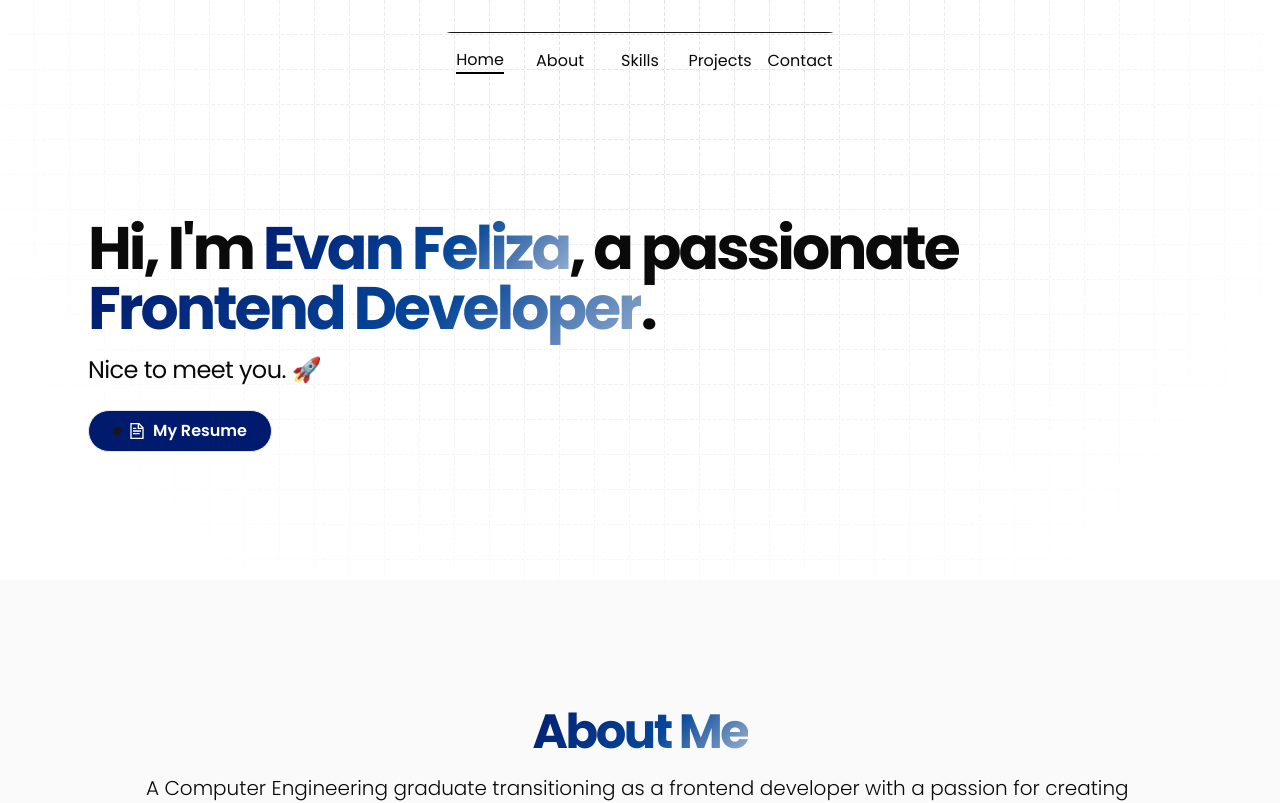
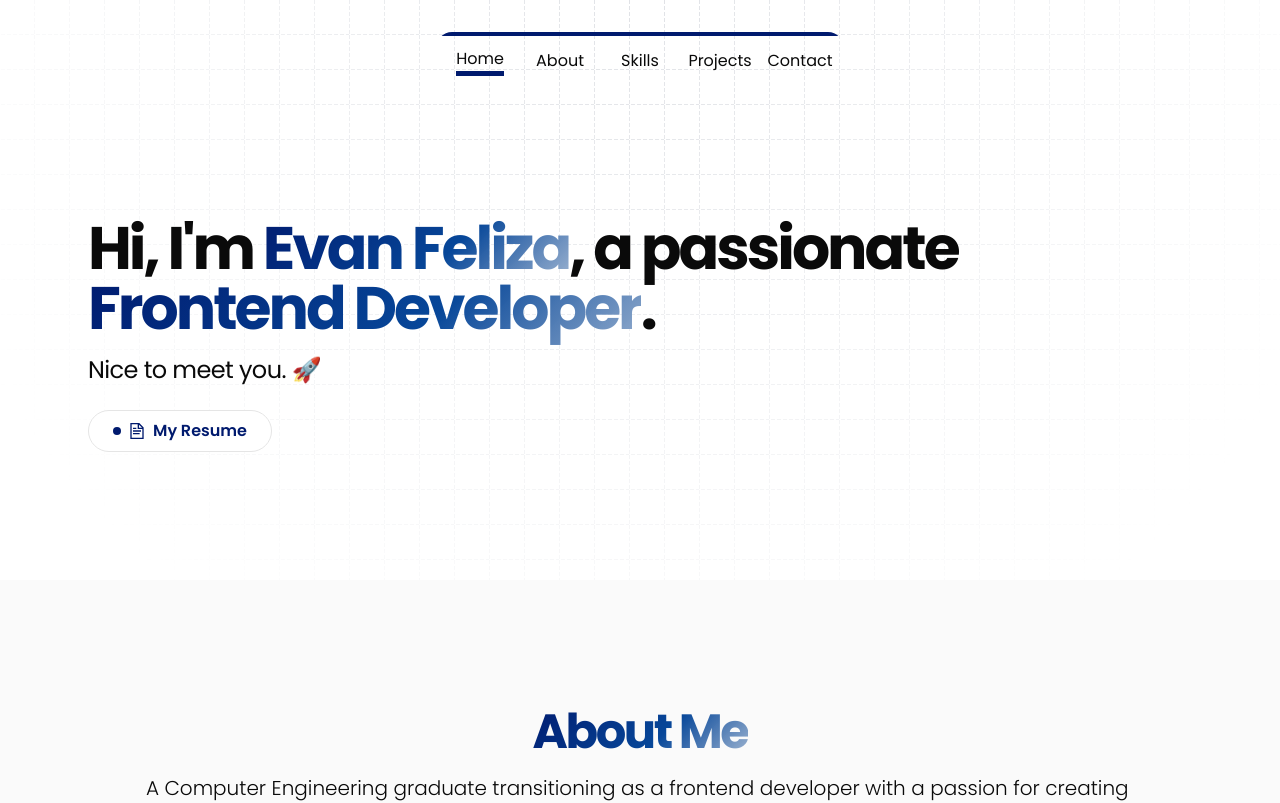
Before and after one commit to efeliza00/web-portfolio, a React (Vite) app: page / in a window 1280 px wide. Shown: the top 803 px of the page. Built offline with nearby package versions, Linux system fonts and the light colour scheme.

Commit message:
chore: update nav dock color

```diff
--- a/src/components/home-section.jsx
+++ b/src/components/home-section.jsx
@@ -36,8 +36,11 @@ const HomeSection = ({ info }) => {
                 className="mt-6 flex justify-center md:justify-start"
             >
                 <a download href={info.resume}>
-                    <InteractiveHoverButton className="mx-auto bg-[#001A6E] text-white md:mx-0">
-                        <div className="flex items-center gap-2">
+                    <InteractiveHoverButton
+                        buttonColor={`bg-[#001A6E]`}
+                        className="mx-auto  text-[#001A6E]  md:mx-0"
+                    >
+                        <div className="flex items-center gap-2 ">
                             <GrDocumentText />
                             <span>My Resume</span>
                         </div>
--- a/src/components/magicui/interactive-hover-button.jsx
+++ b/src/components/magicui/interactive-hover-button.jsx
@@ -1,9 +1,9 @@
+import { cn } from "@/lib/utils"
+import { ArrowRight } from "lucide-react"
 import React from "react"
-import { ArrowRight } from "lucide-react"
-import { cn } from "@/lib/utils"
 
 export const InteractiveHoverButton = React.forwardRef(
-    ({ children, className, ...props }, ref) => {
+    ({ children, className, buttonColor, ...props }, ref) => {
         return (
             <button
                 ref={ref}
@@ -14,7 +14,9 @@ export const InteractiveHoverButton = React.forwardRef(
                 {...props}
             >
                 <div className="flex items-center gap-2">
-                    <div className="h-2 w-2 rounded-full bg-primary transition-all duration-300 group-hover:scale-[100.8]"></div>
+                    <div
+                        className={`h-2 w-2 rounded-full ${buttonColor} transition-all duration-300 group-hover:scale-[100.8]`}
+                    ></div>
                     <span className="inline-block transition-all duration-300 group-hover:translate-x-12 group-hover:opacity-0">
                         {children}
                     </span>
--- a/src/components/project-section.jsx
+++ b/src/components/project-section.jsx
@@ -119,7 +119,7 @@ const ProjectSection = ({ projects, githubAccount }) => {
                     <h2 className="text-2xl font-bold tracking-tighter sm:text-4xl xl:text-5xl/none">
                         <AuroraText
                             colors={["#001A6E", "#074799", "#EEEE"]}
-                            className="text-6xl md:text-2xl"
+                            className="text-6xl font-bold tracking-tighter sm:text-4xl xl:text-5xl/none"
                         >
                             My Projects
                         </AuroraText>
--- a/src/ui/navigation-dock.jsx
+++ b/src/ui/navigation-dock.jsx
@@ -23,7 +23,7 @@ const NavigationDock = ({ navigations }) => {
                         activeClass="active"
                         activeStyle={{
                             boxSizing: "border-box",
-                            borderBottom: "2px solid black",
+                            borderBottom: "5px solid #001A6E",
                             duration: "400",
                         }}
                         isDynamic={true}
@@ -36,7 +36,7 @@ const NavigationDock = ({ navigations }) => {
                     </Link>
                 </DockIcon>
             ))}
-            <ScrollProgress className="bg-primary" />
+            <ScrollProgress className="bg-[#001A6E] h-1" />
         </Dock>
     )
 }
```
